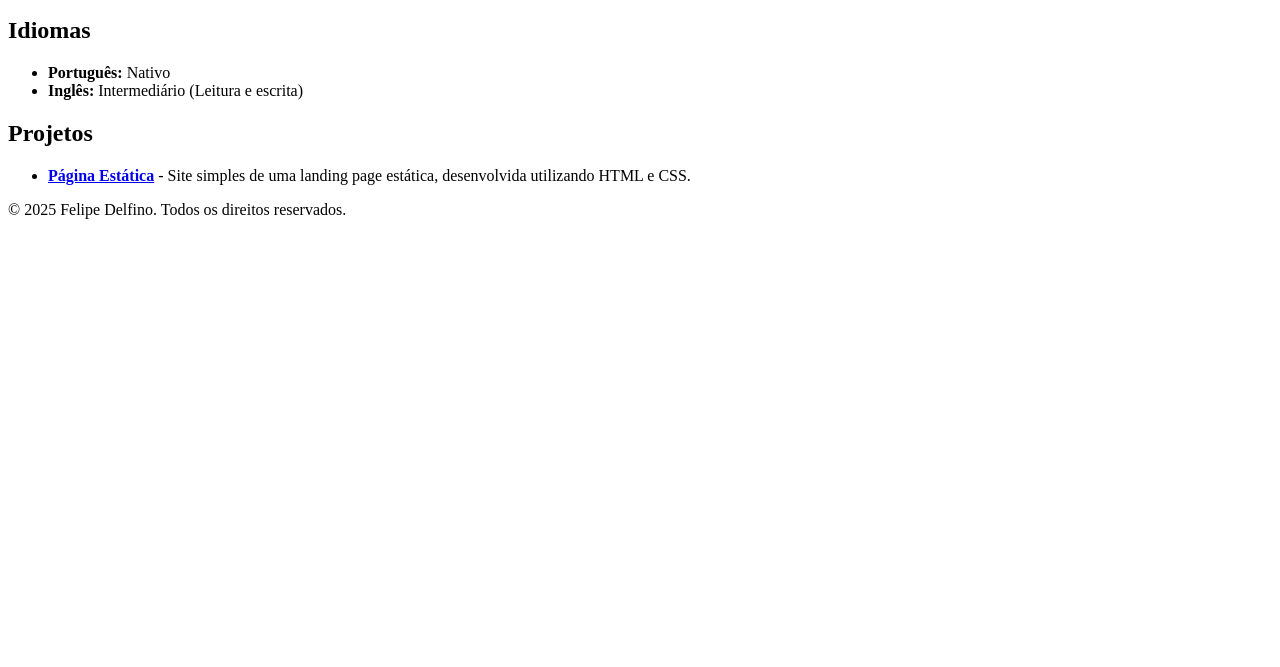
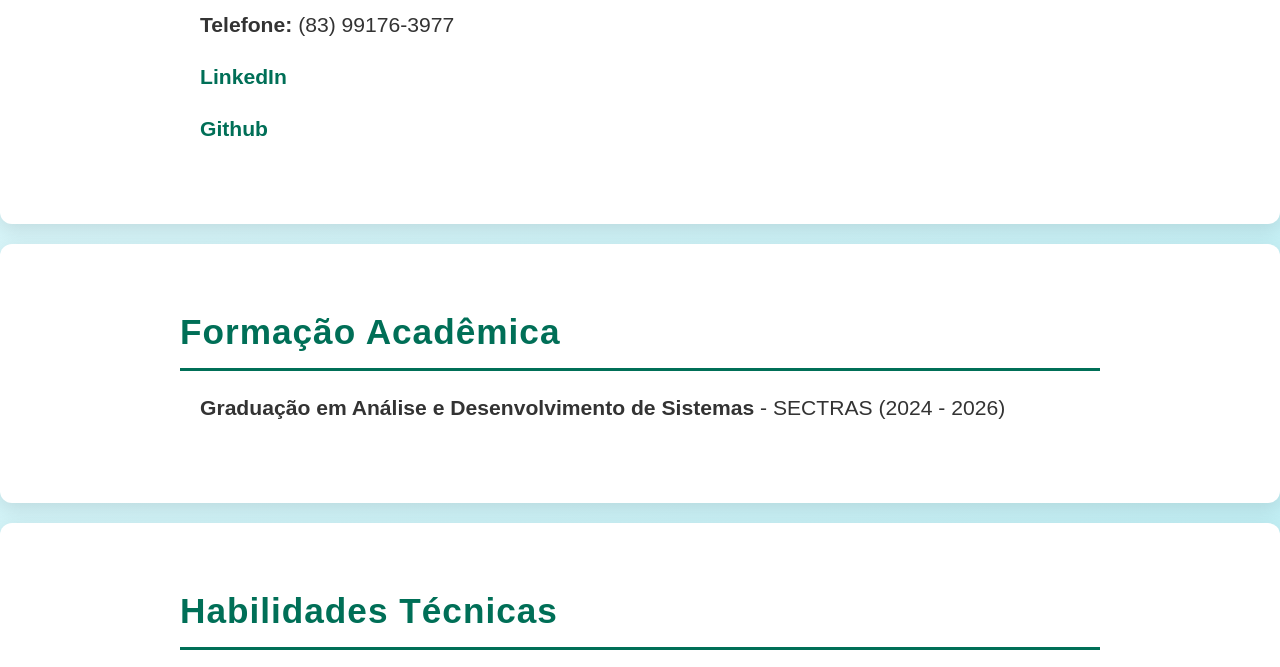
Before and after one commit to FelipeDelfinoDev/Curriculo, a plain HTML site: page index.html in a window 1280 px wide. Shown: the part 481-1148 px from the top of the page. Before the commit the page ends 800 px from the top, so only its background shows below. Drawn offline with Linux system fonts and the light colour scheme; the site is published under a folder, as on GitHub Pages, so addresses that start at the root find nothing.

Commit message:
Update index.html

```diff
--- a/index.html
+++ b/index.html
@@ -4,7 +4,7 @@
     <meta charset="UTF-8">
     <meta name="viewport" content="width=device-width, initial-scale=1.0">
     <title>Currículo de Felipe Delfino</title>
-    <link rel="stylesheet" href="/curriculo/styles.css">
+    <link rel="stylesheet" href="styles.css">
 </head>
 <body>
     <header>
```
